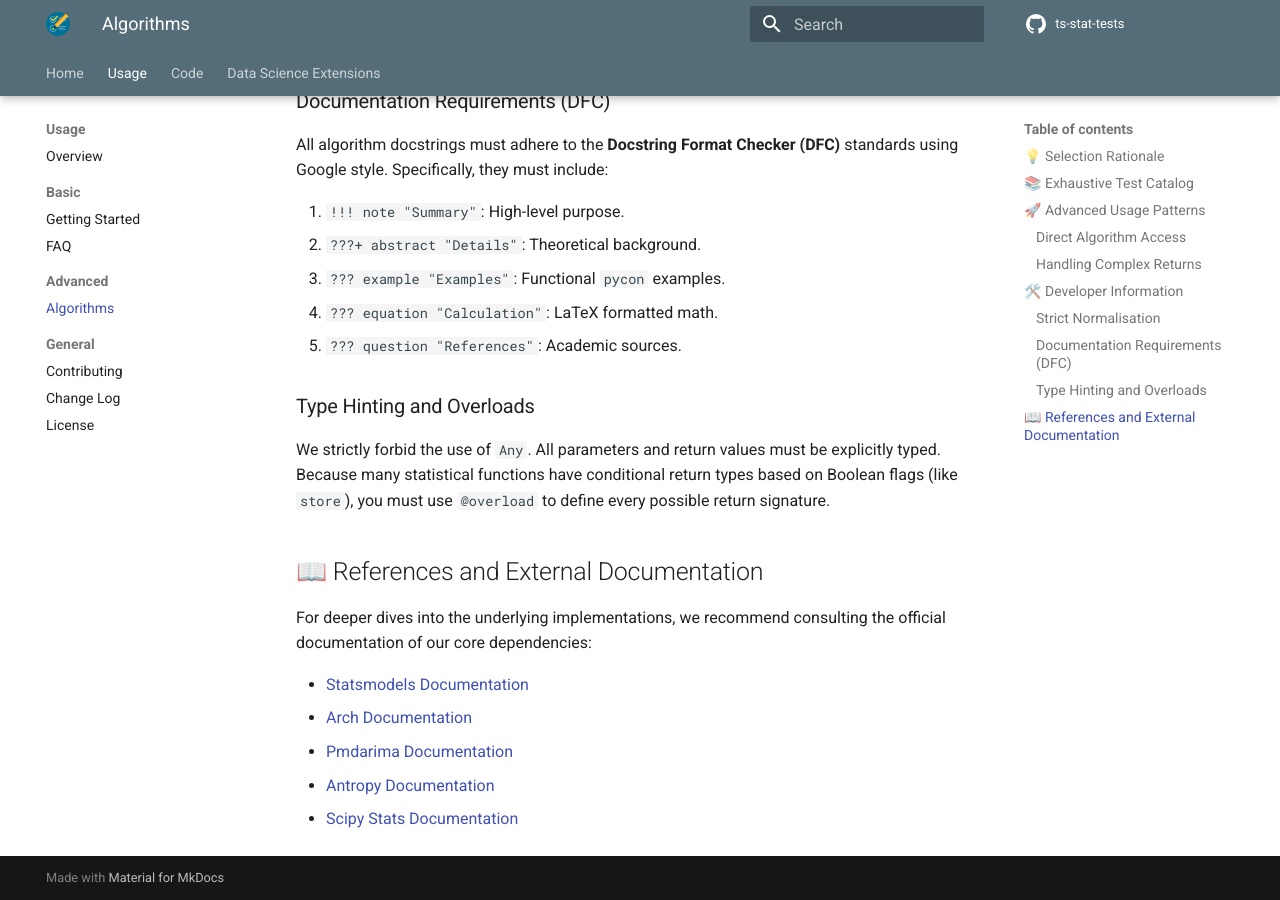
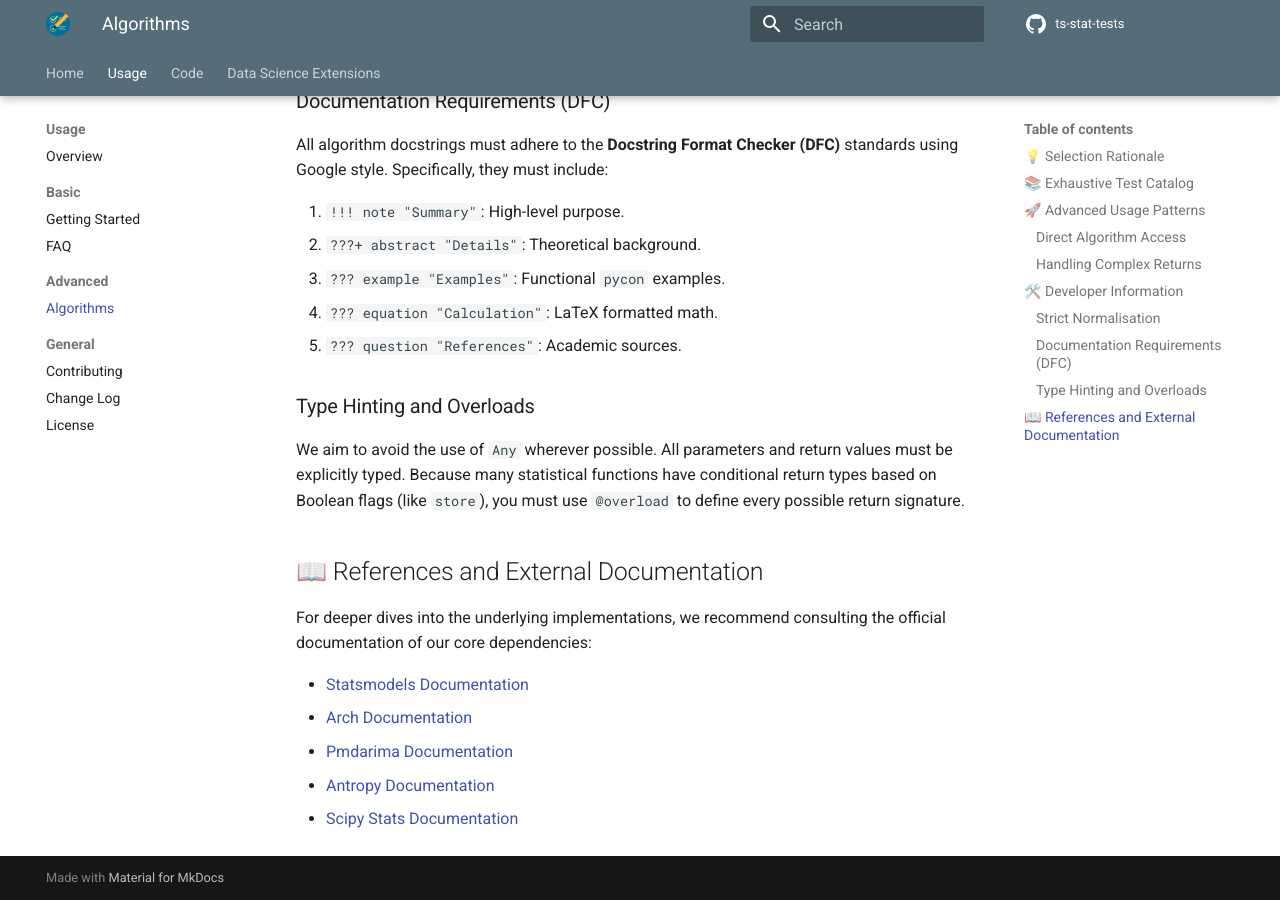
Before and after one commit to data-science-extensions/ts-stat-tests, an MkDocs documentation site: the page built from docs/usage/algorithms.md, in a window 1280 px wide and 900 px high, scrolled down 4185 px. Built offline with MkDocs 1.6.1 and Material for MkDocs 9.7.7, drawn with Linux system fonts in a browser that asks for light colours; comment, search, counter and statistics services are not loaded; the version menu is left out.

Commit message:
Reword docs
This section states that the project “strictly forbid[s] the use of `Any`”, but the current codebase does use `Any` (e.g., `ts_stat_tests.stationarity.algorithms.adf` assigns `res: Any = _adfuller(...)`). Either relax/reword this requirement (e.g., “avoid `Any` where possible”) or align the implementation to match the stated policy.

Co-authored-by: Copilot <175728472+Copilot@users.noreply.github.com>

```diff
--- a/docs/usage/algorithms.md
+++ b/docs/usage/algorithms.md
@@ -196,7 +196,7 @@ All algorithm docstrings must adhere to the **Docstring Format Checker (DFC)** s
 
 ### Type Hinting and Overloads
 
-We strictly forbid the use of `Any`. All parameters and return values must be explicitly typed. Because many statistical functions have conditional return types based on Boolean flags (like `store`), you must use `@overload` to define every possible return signature.
+We aim to avoid the use of `Any` wherever possible. All parameters and return values must be explicitly typed. Because many statistical functions have conditional return types based on Boolean flags (like `store`), you must use `@overload` to define every possible return signature.
 
 
 ## 📖 References and External Documentation
```
